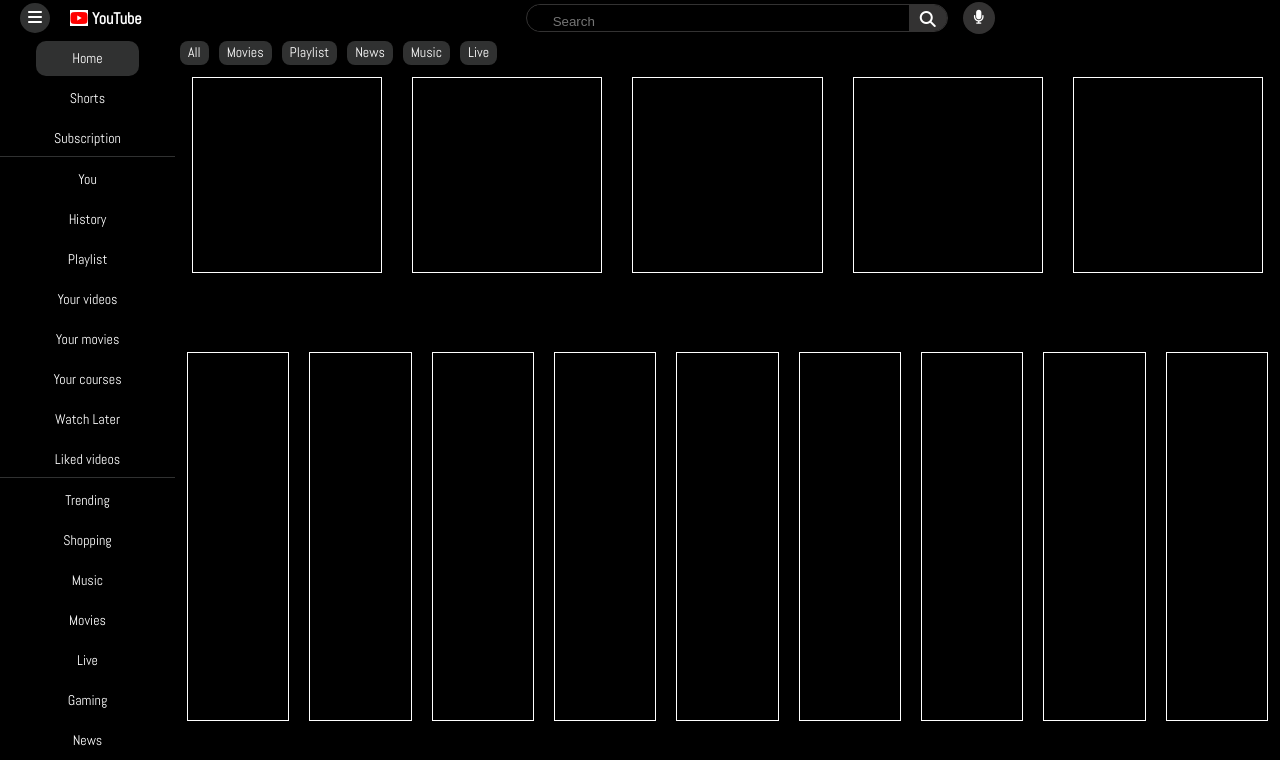
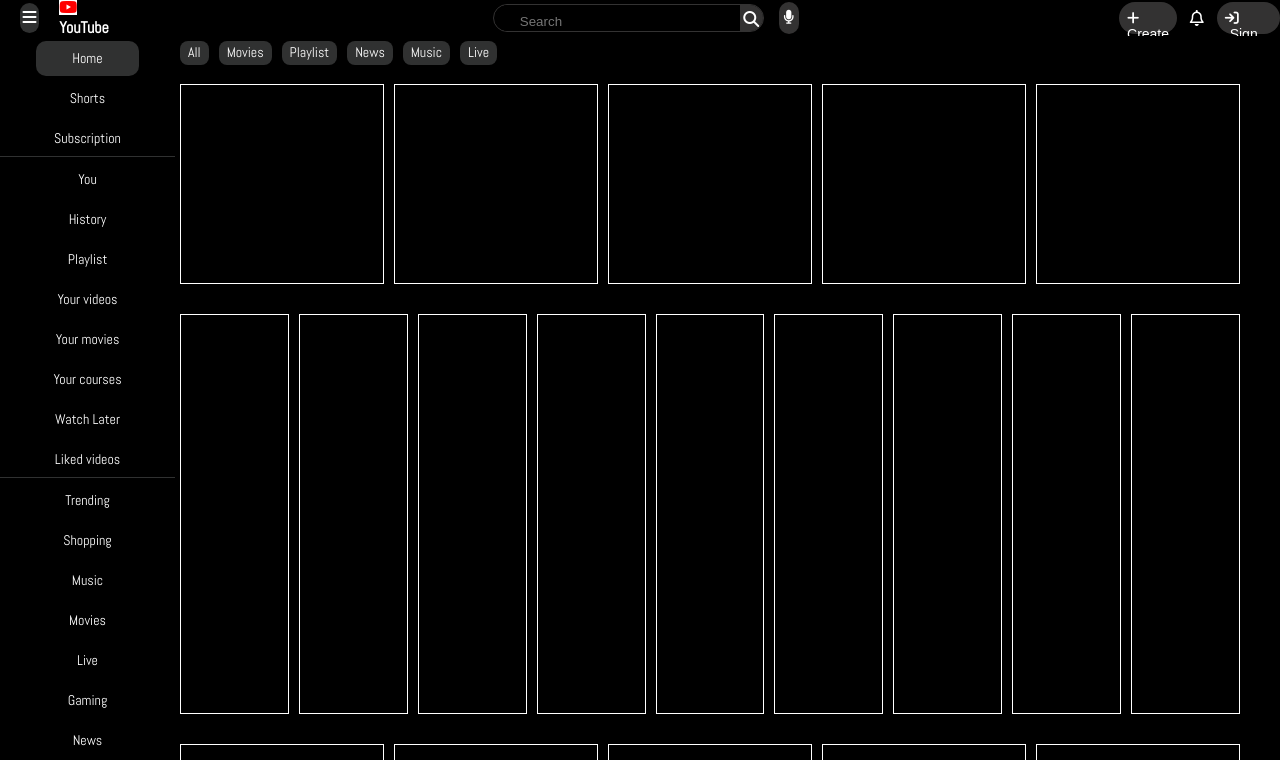
Before and after one commit to praveen135333/Youtube_clone, a plain HTML site: page index.html in a window 1280 px wide. Shown: the top 760 px of the page. Drawn offline with Linux system fonts and the light colour scheme.

Commit message:
Add files via upload

```diff
--- a/index.html
+++ b/index.html
@@ -27,9 +27,17 @@
         <div class="mic">
             <i class="fa-solid fa-microphone"></i>
         </div>
-        <!-- <button>Create</button> -->
+        <div class="create_shorts">
+            <i class="fa-solid fa-plus"></i>
+            <span>Create</span>
+        </div>
+        <i class="notification fa-regular fa-bell"></i>
+        <div class="sign_in">
+            <i class="fa-solid fa-arrow-right-to-bracket"></i>
+            <span>Sign in</span>
+        </div>
     </nav>
-<!-- navigation ends here -->
+    <!-- navigation ends here -->
     <div id="mainBody">
         <!-- subMenubar1 starts here -->
         <div class="subMenubar1">
@@ -38,6 +46,7 @@
                 <div class="bkg"><a href="">Shorts</a></div>
                 <div class="bkg"><a href="">Subscription</a></div>
             </div>
+            <!--  -->
             <div class="container">
                 <div class="bkg"><a href="">You</a></div>
                 <div class="bkg"><a href="">History</a></div>
@@ -48,6 +57,7 @@
                 <div class="bkg"><a href="">Watch Later</a></div>
                 <div class="bkg"><a href="">Liked videos</a></div>
             </div>
+            <!--  -->
             <div class="container">
                 <div class="bkg"><a href="">Trending</a></div>
                 <div class="bkg"><a href="">Shopping</a></div>
@@ -61,6 +71,7 @@
                 <div class="bkg"><a href="">Fashion & Beauty</a></div>
                 <div class="bkg"><a href="">Podcast</a></div>
             </div>
+            <!--  -->
             <div class="container">
                 <div class="bkg"><a href="">Trending</a></div>
                 <div class="bkg"><a href="">Shopping</a></div>
@@ -85,6 +96,7 @@
             <a href="#">Live</a>
         </div>
         <div class="content">
+
             <div class="container1">
                 <div class="video"></div>
                 <div class="video"></div>
@@ -92,6 +104,7 @@
                 <div class="video"></div>
                 <div class="video"></div>
             </div>
+            <!--  -->
             <div class="container2">
                 <div class="shorts"></div>
                 <div class="shorts"></div>
@@ -103,6 +116,7 @@
                 <div class="shorts"></div>
                 <div class="shorts"></div>
             </div>
+            <!--  -->
             <div class="container1">
                 <div class="video"></div>
                 <div class="video"></div>
@@ -110,6 +124,7 @@
                 <div class="video"></div>
                 <div class="video"></div>
             </div>
+            <!--  -->
             <div class="container2">
                 <div class="shorts"></div>
                 <div class="shorts"></div>
--- a/style.css
+++ b/style.css
@@ -1,15 +1,17 @@
 @import url('https://fonts.googleapis.com/css2?family=Abel&display=swap');
-body{
+
+body {
     background-color: black;
 }
 
-*{
+* {
     margin: 0;
     padding: 0;
 }
+
 /* navigation starts here */
-nav{
-    background-color: black;
+nav {
+    background-color: rgb(0, 0, 0, 0.8);
     width: 100vw;
     height: 4.5vh;
     display: flex;
@@ -17,7 +19,8 @@ nav{
     position: fixed;
     box-sizing: border-box;
 }
-nav .menu{
+
+nav .menu {
     background-color: rgb(48, 49, 49);
     width: 30px;
     height: 30px;
@@ -27,17 +30,20 @@ nav .menu{
     border-radius: 30px;
 
 }
-nav .menu1{
+
+nav .menu1 {
     margin-top: 6px;
-    color:white;
+    color: white;
     box-sizing: border-box;
     cursor: pointer;
 }
-nav .logo i{
+
+nav .logo i {
     color: red;
     background-color: white;
 }
-nav a{
+
+nav a {
     color: white;
     text-decoration: none;
     font-family: "Abel", sans-serif;
@@ -45,7 +51,8 @@ nav a{
     font-style: normal;
 
 }
-nav .searchbar{
+
+nav .searchbar {
     background-color: black;
     width: 420px;
     height: 70%;
@@ -55,7 +62,8 @@ nav .searchbar{
     border: solid rgb(51, 50, 50) 1px;
     overflow: hidden;
 }
-nav .searchbar input{
+
+nav .searchbar input {
     background-color: black;
     color: white;
     border: none;
@@ -65,18 +73,21 @@ nav .searchbar input{
     padding: 16px;
     box-sizing: border-box;
 }
-nav .searchbar div{
+
+nav .searchbar div {
     background-color: rgb(51, 50, 50);
     height: 100%;
     width: 40px;
     text-align: center;
     cursor: pointer;
 }
-nav .searchbar div i{
+
+nav .searchbar div i {
     color: white;
     margin-top: 6px;
 }
-nav .mic{
+
+nav .mic {
     background-color: rgb(51, 50, 50);
     width: 32px;
     height: 32px;
@@ -85,38 +96,75 @@ nav .mic{
     text-align: center;
     cursor: pointer;
 }
-nav .mic i{
+
+nav .mic i {
     margin-top: 8px;
     color: white;
     font-size: 14px;
 }
+
+.create_shorts {
+    margin-left: 25%;
+    background-color: rgb(51, 50, 50);
+    border-radius: 20px;
+    width: 80px;
+    height: 32px;
+    color: white;
+    box-sizing: border-box;
+    padding: 8px;
+    font-size: 14px;
+    font-family: Arial, Helvetica, sans-serif;
+
+}
+
+.notification {
+    color: white;
+    margin-left: 1%;
+    font-size: 16px;
+}
+
+.sign_in{
+    background-color: rgb(51, 50, 50);
+    border-radius: 20px;
+    margin-left: 1%;
+    width: 90px;
+    height: 32px;
+    color: white;
+    box-sizing: border-box;
+    padding: 8px;
+    font-size: 14px;
+    font-family: Arial, Helvetica, sans-serif;
+}
+.sign_in span{
+    margin-left: 5px;
+}
+
 /* navigation end  */
 
-#mainBody{
-    width: 100vw;
-    min-height: calc(100vh - 5vh);
+#mainBody {
     display: flex;
 }
+
 /* sideMenubar starts here*/
-#mainBody .subMenubar1{
+#mainBody .subMenubar1 {
     width: 175px;
-    padding: 0;
     background: transparent;
-    min-height: calc(100vh - 5vh);
-    align-items: center;
-    box-sizing: border-box;
+    height: 100vh;
     margin-top: 4.5vh;
     position: fixed;
-    overflow: auto;
+    overflow: scroll;
+    scrollbar-width: thin;
 }
-#mainBody .subMenubar1 .container{
+
+#mainBody .subMenubar1 .container {
     height: fit-content;
     background-color: black;
     border-bottom: 1px solid rgb(48, 49, 49);
     width: 100%;
     box-sizing: border-box;
 }
-.bkg{
+
+.bkg {
     width: 8vw;
     height: 35px;
     background-color: black;
@@ -127,15 +175,18 @@ nav .mic i{
     box-sizing: border-box;
 
 }
-.bkg :hover{
+
+.bkg :hover {
     background-color: rgb(48, 49, 49);
     height: 35px;
     border-radius: 10px;
 }
-.active{
+
+.active {
     background-color: rgb(48, 49, 49);
 }
-.bkg a{
+
+.bkg a {
     text-decoration: none;
     display: block;
     text-align: center;
@@ -145,8 +196,9 @@ nav .mic i{
     font-size: 14px;
     box-sizing: border-box;
 }
+
 /* sideMenubar ends here */
-.subMenubar2{
+.subMenubar2 {
     background-color: black;
     width: 100vw;
     height: 30px;
@@ -156,7 +208,8 @@ nav .mic i{
     left: 175px;
     padding: 5px;
 }
-.subMenubar2 a{
+
+.subMenubar2 a {
     width: auto;
     height: 24px;
     margin-right: 10px;
@@ -174,36 +227,38 @@ nav .mic i{
 
 /* main content starts here */
 #mainBody .content{
-    background-color: black;
-    width: calc(100vw - 175px);
-    min-height: 100vh;
-    padding: 2px;
+    width: auto;
     margin-left: 175px;
-    margin-top: 7.5vh;
+    margin-top: 10.5vh;
+    height: fit-content;
     box-sizing: border-box;
-    overflow-x: hidden;
+    overflow: hidden;
 }
 .content .container1{
-    width: 100%;
-    height: 280px;
+    /* background-color: blue; */
+    width: calc(100vw - 210px);
+    margin-bottom: 30px;
+    height: 200px;
     display: flex;
 }
 .content .container2{
-    width: 100%;
-    height: 410px;
+    /* background-color: white; */
+    margin-bottom: 30px;
+    width: calc(100vw - 210px);
+    height: 400px;
     display: flex;
 }
 .video{
-    width: 18%;
-    height: 70%;
+    width: 20%;
+    /* background-color: burlywood; */
+    border: 1px solid white;
     box-sizing: border-box;
-    margin: 15px;
-    border: 1px solid white;
+    margin: 0 5px;
 }
 .shorts{
-    width: 10%;
-    height: 90%;
-    margin: 10px;
+    width: 12%;
+    margin: 0 5px;
+    /* background-color: burlywood; */
     border: 1px solid white;
     box-sizing: border-box;
 }
```
